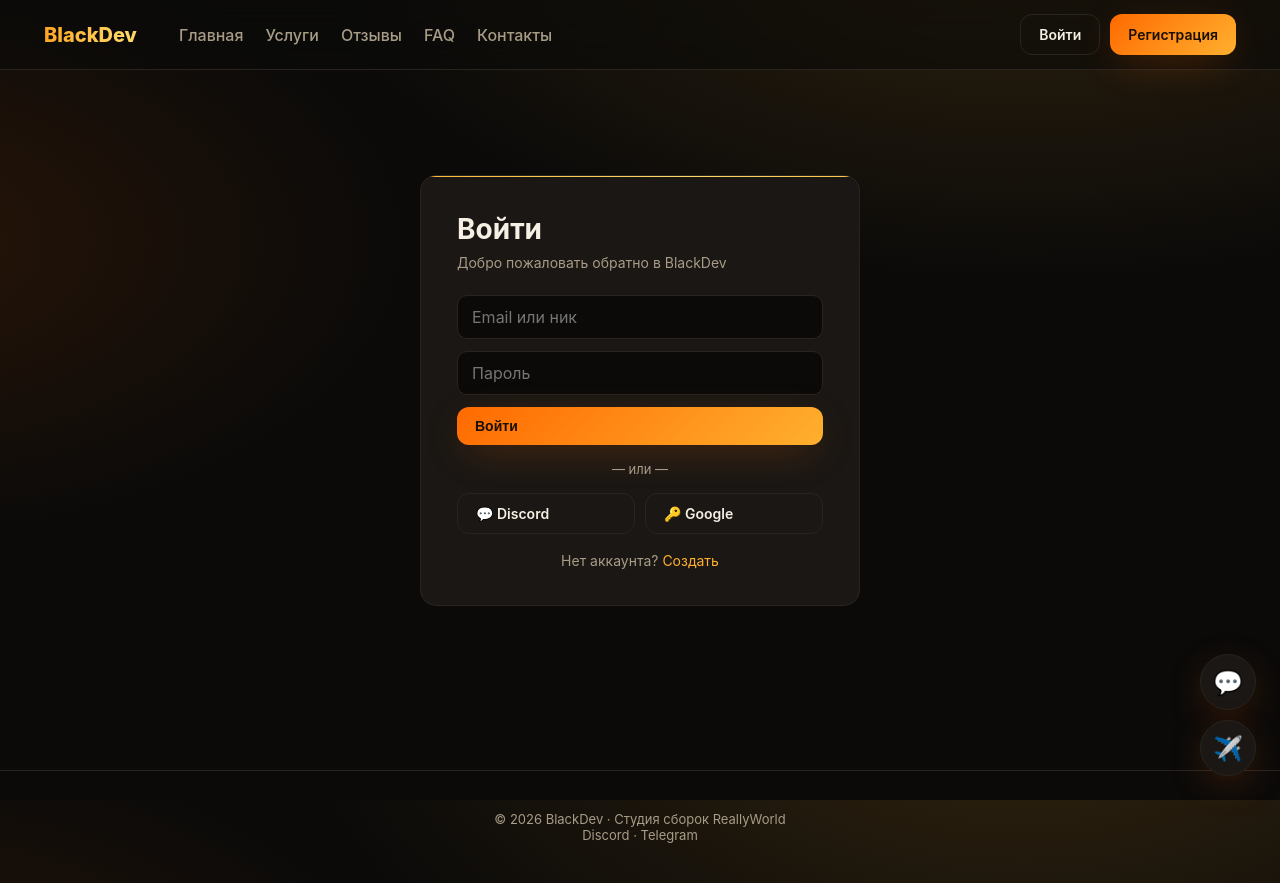
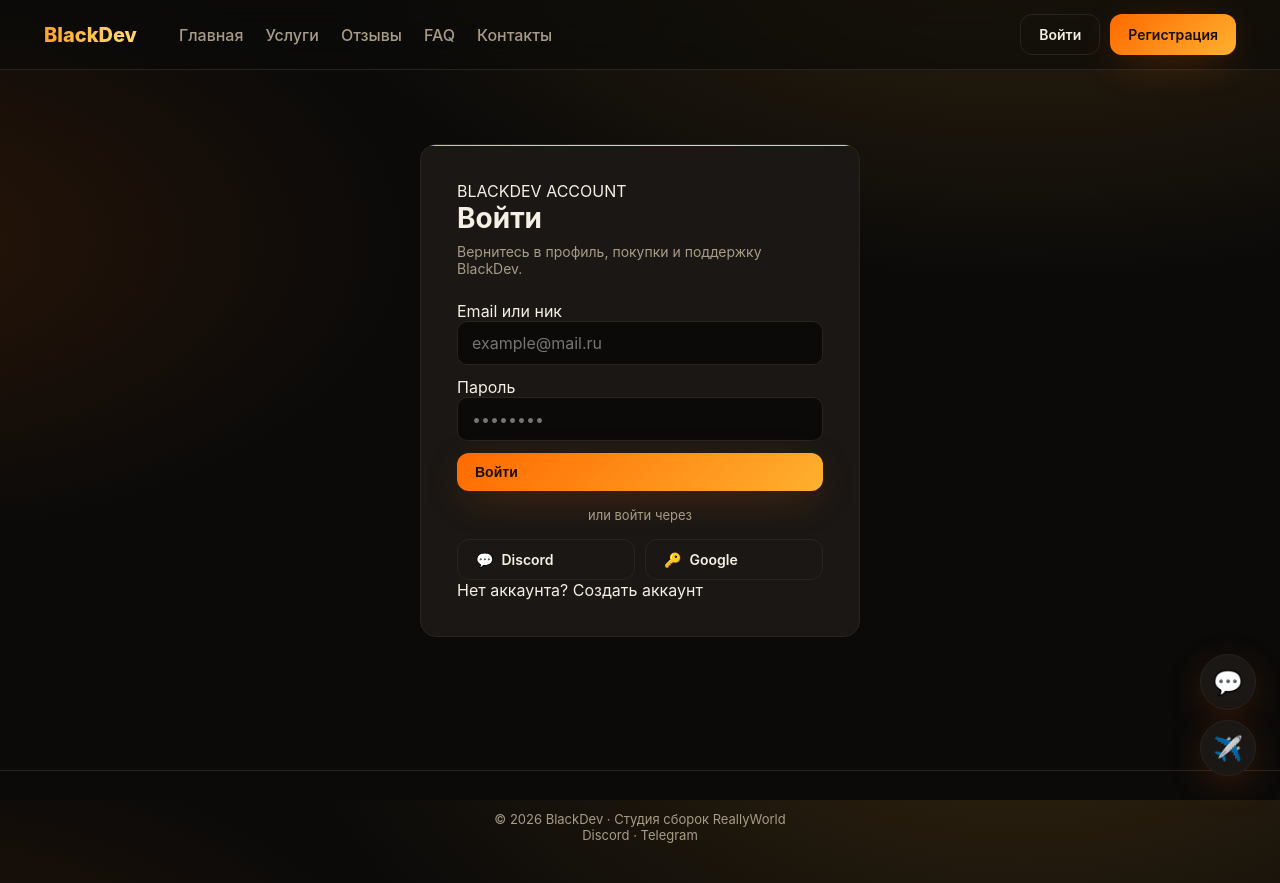
Before and after one commit to artem124632/blacktest1, a Flask app: page /login in a window 1280 px wide. Run offline with Flask 3, Linux system fonts and the light colour scheme; data comes from the database, SQL or seed files in the repository.

Commit message:
Update login.html

```diff
--- a/templates/auth/login.html
+++ b/templates/auth/login.html
@@ -1,16 +1,35 @@
 {% extends 'base.html' %}{% block content %}
-<div class="auth-wrap"><div class="auth-card">
-  <h1>Войти</h1><p class="sub">Добро пожаловать обратно в BlackDev</p>
-  <form method="post">
-    <input class="input" name="ident" placeholder="Email или ник" required>
-    <input class="input" name="password" type="password" placeholder="Пароль" required>
-    <button class="btn primary" type="submit">Войти</button>
-  </form>
-  <div class="or">— или —</div>
-  <div class="social">
-    <a class="btn" href="{{ url_for('auth_discord') }}">💬 Discord</a>
-    <a class="btn" href="{{ url_for('auth_google') }}">🔑 Google</a>
+<div class="auth-wrap auth-page-login">
+  <div class="auth-card auth-card-pro">
+    <div class="auth-glow"></div>
+    <div class="auth-head">
+      <span class="auth-kicker">BLACKDEV ACCOUNT</span>
+      <h1>Войти</h1>
+      <p class="sub">Вернитесь в профиль, покупки и поддержку BlackDev.</p>
+    </div>
+
+    <form method="post" class="auth-form">
+      <label class="field">
+        <span>Email или ник</span>
+        <input class="input" name="ident" autocomplete="username" placeholder="example@mail.ru" required>
+      </label>
+      <label class="field">
+        <span>Пароль</span>
+        <input class="input" name="password" type="password" autocomplete="current-password" placeholder="••••••••" required>
+      </label>
+      <button class="btn primary auth-submit" type="submit">Войти</button>
+    </form>
+
+    <div class="or"><span>или войти через</span></div>
+    <div class="social social-pro">
+      <a class="btn social-btn discord" href="{{ url_for('auth_discord') }}"><span>💬</span> Discord</a>
+      <a class="btn social-btn google" href="{{ url_for('auth_google') }}"><span>🔑</span> Google</a>
+    </div>
+
+    <div class="auth-switch">
+      <span>Нет аккаунта?</span>
+      <a href="{{ url_for('register') }}">Создать аккаунт</a>
+    </div>
   </div>
-  <div class="foot">Нет аккаунта? <a href="{{ url_for('register') }}" style="color:var(--accent)">Создать</a></div>
-</div></div>
+</div>
 {% endblock %}
```
